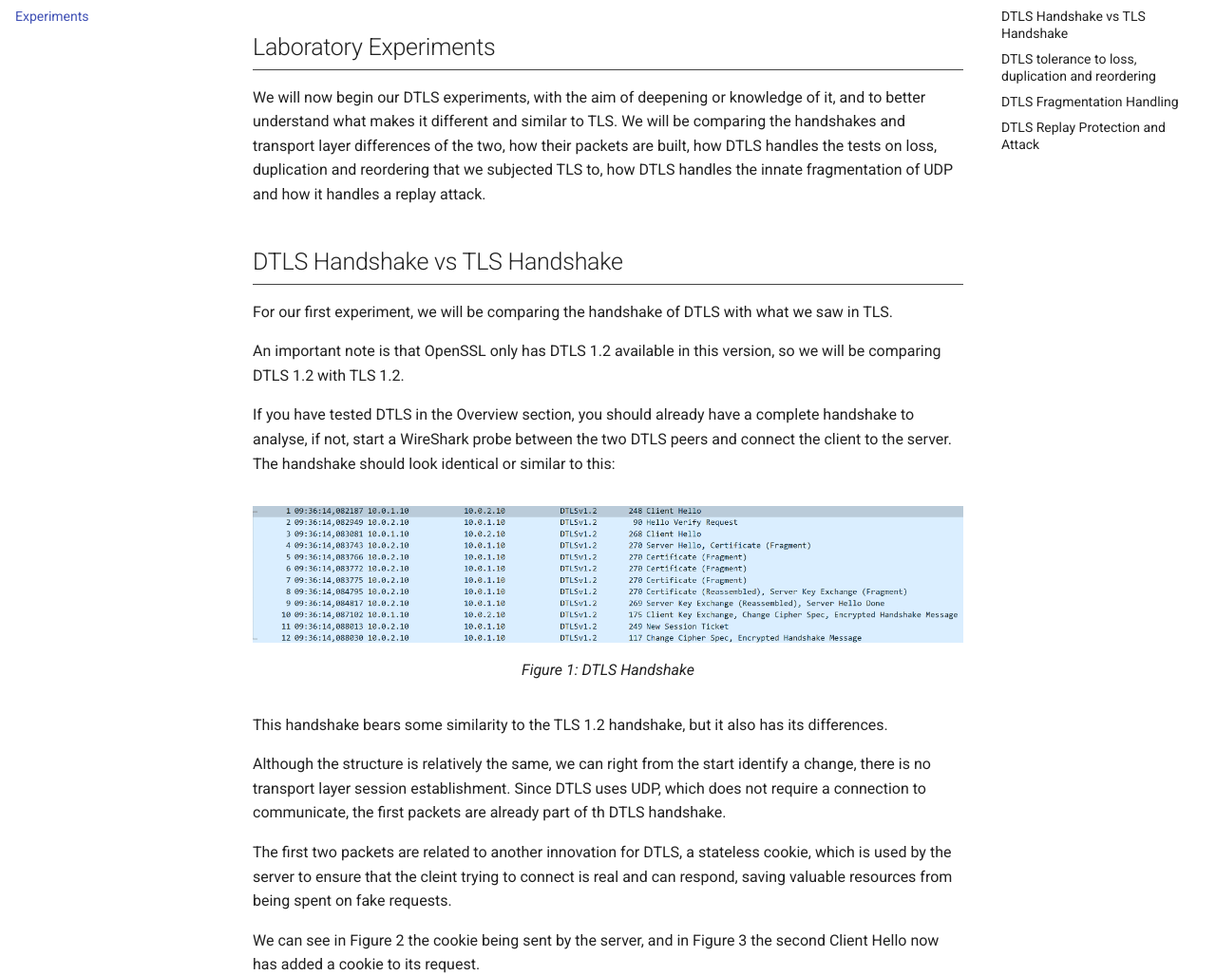
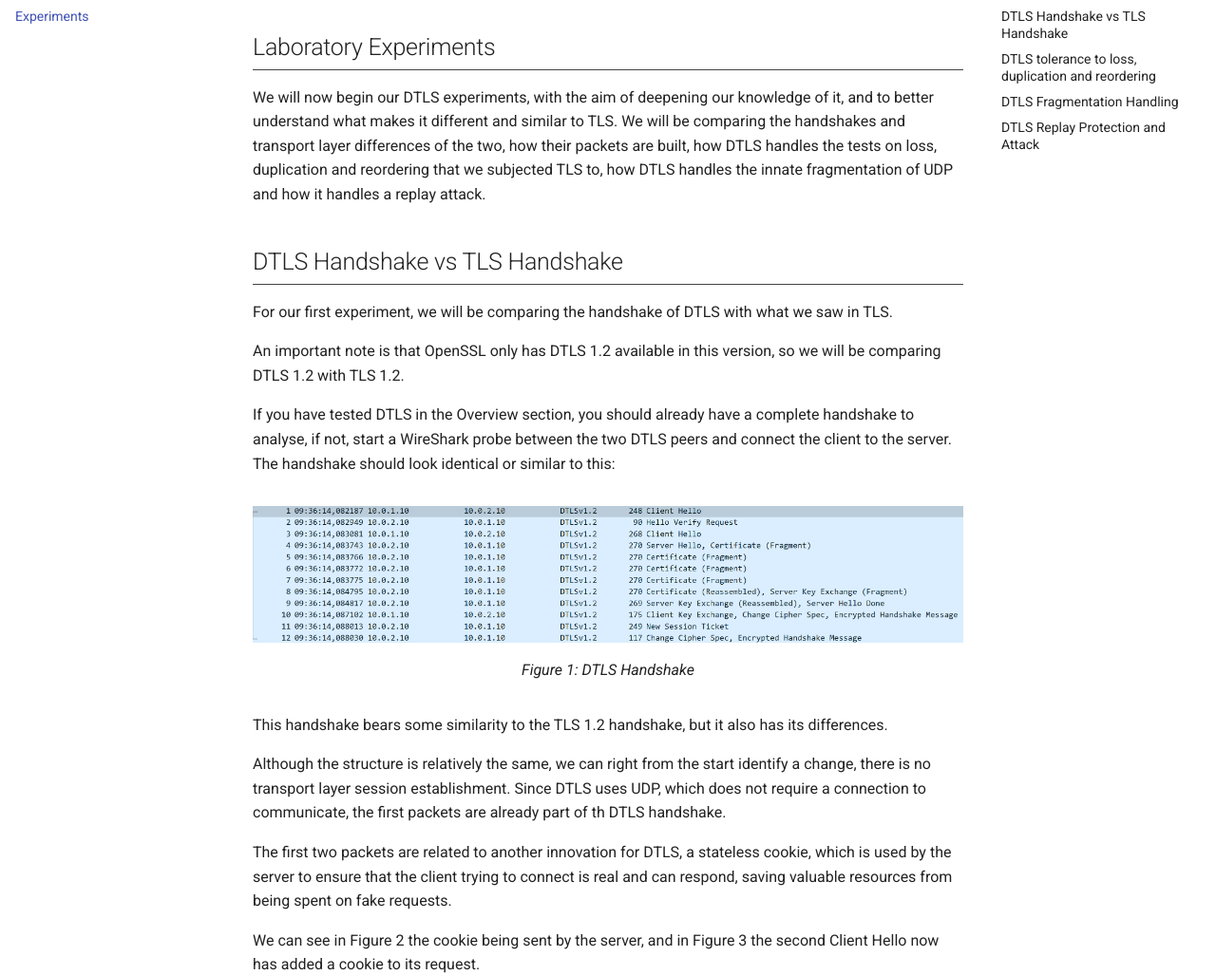
Before and after one commit to GroudonRamsay/AdvancedTunnellingLabs, an MkDocs documentation site: the page built from docs/dtls/experiments.md, in a window 1280 px wide and 1400 px high. Shown: the part 196-1223 px from the top of the window at 95% size. Built offline with MkDocs 1.6.1 and Material for MkDocs 9.7.7, drawn with Linux system fonts in a browser that asks for light colours; comment, search, counter and statistics services are not loaded; some of the changed text lies outside the part shown.

Commit message:
Review of DTLS

```diff
--- a/docs/dtls/experiments.md
+++ b/docs/dtls/experiments.md
@@ -1,6 +1,6 @@
 ## Laboratory Experiments
 
-We will now begin our DTLS experiments, with the aim of deepening or knowledge of it, and to better understand what makes it different and similar to TLS. We will be comparing the handshakes and transport layer differences of the two, how their packets are built, how DTLS handles the tests on loss, duplication and reordering that we subjected TLS to, how DTLS handles the innate fragmentation of UDP and how it handles a replay attack.
+We will now begin our DTLS experiments, with the aim of deepening our knowledge of it, and to better understand what makes it different and similar to TLS. We will be comparing the handshakes and transport layer differences of the two, how their packets are built, how DTLS handles the tests on loss, duplication and reordering that we subjected TLS to, how DTLS handles the innate fragmentation of UDP and how it handles a replay attack.
 
 ## DTLS Handshake vs TLS Handshake
 
@@ -19,7 +19,7 @@
 
 Although the structure is relatively the same, we can right from the start identify a change, there is no transport layer session establishment. Since DTLS uses UDP, which does not require a connection to communicate, the first packets are already part of th DTLS handshake.
 
-The first two packets are related to another innovation for DTLS, a stateless cookie, which is used by the server to ensure that the cleint trying to connect is real and can respond, saving valuable resources from being spent on fake requests.
+The first two packets are related to another innovation for DTLS, a stateless cookie, which is used by the server to ensure that the client trying to connect is real and can respond, saving valuable resources from being spent on fake requests.
 
 We can see in Figure 2 the cookie being sent by the server, and in Figure 3 the second Client Hello now has added a cookie to its request.
 
@@ -33,7 +33,7 @@
   <figcaption>Figure 3: DTLS Client sends request with Cookie</figcaption>
 </figure>
 
-We can now also identify what the Client sends in its Hello packet with Figure 3. We can see the similarities with TLS in the form of, the session ID, the random, the sharing of cypher suites and other necessary negotiated extensions.
+We can now also identify what the Client sends in its Hello packet with Figure 3. We can see the similarities with TLS in the form of the session ID, the random, the sharing of cypher suites and other necessary negotiated extensions.
 
 But we can also identify some differences in the form of sequence number and epoch, used to prevent duplication and reordering, message sequence and fragment offset and length, which are used by DTLS to handle the reordering and fragmentation added by UDP, and the cookie sent by the server, used to ensure real connections to the server.
 
@@ -84,12 +84,12 @@
 This command provides a 80% chance that a packet is dropped while crossing MitM. This value is high to ensure loss during the handshake process, to truly see how it is handled. We will now restart the client and see how the handshake is processed with this kind of loss.
 
 <figure markdown id="figure-8">
-  ![Figure 8: DTLS Loss Response Part 1](../images/DTLSCLIENTRESPONSE.png)
+  ![Figure 8: DTLS Loss Response Part 1](../images/DTLSLOSS1.png)
   <figcaption>Figure 8: DTLS Loss Response Part 1</figcaption>
 </figure>
 
 <figure markdown id="figure-9">
-  ![Figure 9: DTLS Loss Response Part 2](../images/DTLSCLIENTRESPONSE.png)
+  ![Figure 9: DTLS Loss Response Part 2](../images/DTLSLOSS2.png)
   <figcaption>Figure 9: DTLS Loss Response Part 2</figcaption>
 </figure>
 
@@ -139,7 +139,7 @@
 
 For this experiment, we will be looking more closely at how DTLS handles fragmentation and how to alter its MTU to change how many fragments are sent.
 
-From previous experiments, we could already see what DTLS has implemented to be able to handle the native fragmentation of datagram-based transport. Through the usage of message sequence numbers DTLS can keep track from which part of a message a fragment belongs, and then through the fragment offset and length it knows if there are more fragments left, and what composes each fragment, in order to reassemble it when all parts arrive.
+From previous experiments, we could already see what DTLS has implemented to be able to handle the native fragmentation of datagram-based transport. Through the usage of message sequence numbers, DTLS can keep track from which part of a message a fragment belongs, and then through the fragment offset and length it knows if there are more fragments left, and what composes each fragment, in order to reassemble it when all parts arrive.
 
 <figure markdown id="figure-11">
   ![Figure 11: DTLS Fragmentation](../images/DTLSFRAG.png)
@@ -226,6 +226,6 @@
   <figcaption>Figure 15: DTLS Replay Attack unsuccessful</figcaption>
 </figure>
 
-With these experiments, we hope that your understanding of DTLS´s inner workings has improved. Not only have we studied how these tunnels form, use UDP and compare to their TLS and TCP counterparts, but we have also tested them pratically through traffic control, fragmentation support and replay attacks.
+With these experiments, we hope that your understanding of DTLS´s inner workings has improved. Not only have we studied how these tunnels form, use UDP, and compare to their TLS and TCP counterparts, but we have also tested them pratically through traffic control, fragmentation support and replay attacks.
 
 We hope to see you in the next lab: SSH!
```
Also changed, not shown: docs/dtls/index.md (+1 -1 lines).
